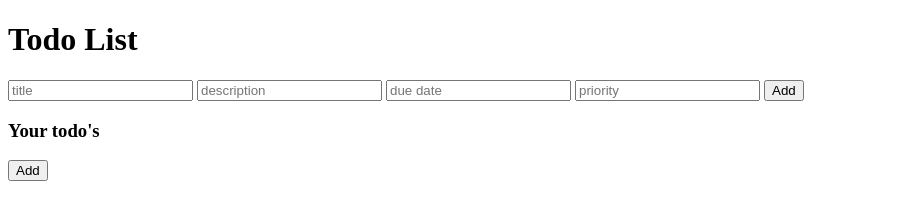
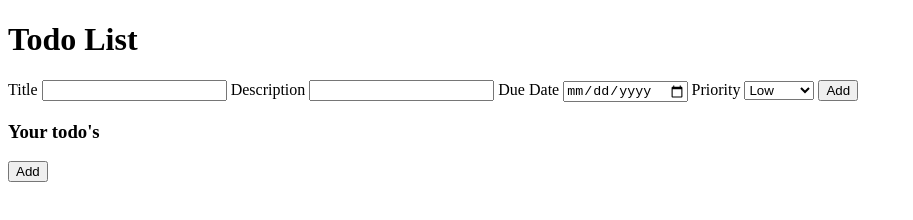
Before and after one commit to dmcg310/Todo-list, a plain HTML site: page index.html in a window 1280 px wide. Both pictures are taken after a click on the button "Add". Shown: the whole page, without its empty margins (0-913 px from the left). Drawn offline with Linux system fonts and the light colour scheme.

Commit message:
Modified: HTML and Todo logic

```diff
--- a/index.html
+++ b/index.html
@@ -11,10 +11,18 @@
     <div id="container">
       <div id="form-modal" style="display: none">
         <form id="form">
-          <input type="text" placeholder="title" id="title" />
-          <input type="text" placeholder="description" id="description" />
-          <input type="text" placeholder="due date" id="dueDate" />
-          <input type="text" placeholder="priority" id="priority" />
+          <label for="title">Title</label>
+          <input type="text" id="title" />
+          <label for="description">Description</label>
+          <input type="text" id="description" />
+          <label for="dueDate">Due Date</label>
+          <input type="date" id="dueDate" />
+          <label for="priority">Priority</label>
+          <select name="priority" id="priority">
+            <option value="Low">Low</option>
+            <option value="Medium">Medium</option>
+            <option value="High">High</option>
+          </select>
           <button type="submit" class="submitForm" id="submitBtn">Add</button>
         </form>
       </div>
--- a/main.js
+++ b/main.js
@@ -36,7 +36,7 @@ eval("__webpack_require__.r(__webpack_exports__);\n/* harmony export */ __webpac
   \*****************************/
 /***/ ((__unused_webpack_module, __webpack_exports__, __webpack_require__) => {
 
-eval("__webpack_require__.r(__webpack_exports__);\n/* harmony export */ __webpack_require__.d(__webpack_exports__, {\n/* harmony export */   \"displayTodos\": () => (/* binding */ displayTodos)\n/* harmony export */ });\nfunction displayTodos(todo) {\n  const todoList = document.getElementById(\"todo-list\");\n  let title = todo.title;\n  let description = todo.description;\n  let dueDate = todo.dueDate;\n  let priority = todo.priority;\n  todoList.innerHTML +=\n    \"<h3 class='todo-item'>\" +\n    title +\n    description +\n    dueDate +\n    priority +\n    \"</h3>\";\n  removeTodo();\n}\n\nfunction removeTodo() {\n  const todoList = document.getElementById(\"todo-list\");\n  todoList.addEventListener(\"click\", (e) => {\n    e.target.remove();\n  });\n}\n\n\n\n//# sourceURL=webpack://todo-list/./src/displayTodos.js?");
+eval("__webpack_require__.r(__webpack_exports__);\n/* harmony export */ __webpack_require__.d(__webpack_exports__, {\n/* harmony export */   \"displayTodos\": () => (/* binding */ displayTodos)\n/* harmony export */ });\nfunction displayTodos(todo) {\n  const todoList = document.getElementById(\"todo-list\");\n  let title = todo.title;\n  let description = todo.description;\n  let dueDate = todo.dueDate;\n  let priority = todo.priority;\n  console.log(title, description, priority, dueDate);\n  todoList.innerHTML +=\n    \"<h3 class='todo-item'>\" +\n    title +\n    \" \" +\n    description +\n    \" \" +\n    dueDate +\n    \" \" +\n    priority +\n    \" \" +\n    \"</h3>\";\n  removeTodo();\n}\n\nfunction removeTodo() {\n  const todoList = document.getElementById(\"todo-list\");\n  todoList.addEventListener(\"click\", (e) => {\n    e.target.remove();\n  });\n}\n\n\n\n//# sourceURL=webpack://todo-list/./src/displayTodos.js?");
 
 /***/ }),
 
@@ -66,7 +66,7 @@ eval("__webpack_require__.r(__webpack_exports__);\n/* harmony export */ __webpac
   \**************************/
 /***/ ((__unused_webpack_module, __webpack_exports__, __webpack_require__) => {
 
-eval("__webpack_require__.r(__webpack_exports__);\n/* harmony export */ __webpack_require__.d(__webpack_exports__, {\n/* harmony export */   \"arrayToSeperateValues\": () => (/* binding */ arrayToSeperateValues)\n/* harmony export */ });\n/* harmony import */ var _displayTodos_js__WEBPACK_IMPORTED_MODULE_0__ = __webpack_require__(/*! ./displayTodos.js */ \"./src/displayTodos.js\");\n\n\nfunction todoCreation(title, description, dueDate, priority) {\n  return {\n    title,\n    description,\n    dueDate,\n    priority,\n    createTodo() {\n      return title + \"\\n\" + description + \"\\n\" + dueDate + \"\\n\" + priority;\n    },\n  };\n}\n\nfunction arrayToSeperateValues(todoArray) {\n  let title = todoArray[0];\n  let description = todoArray[1];\n  let dueDate = todoArray[2];\n  let priority = todoArray[3];\n  let todo = todoCreation(title, description, dueDate, priority);\n  (0,_displayTodos_js__WEBPACK_IMPORTED_MODULE_0__.displayTodos)(todo);\n  todo = \"\";\n}\n\n\n\n\n//# sourceURL=webpack://todo-list/./src/todoLogic.js?");
+eval("__webpack_require__.r(__webpack_exports__);\n/* harmony export */ __webpack_require__.d(__webpack_exports__, {\n/* harmony export */   \"arrayToSeperateValues\": () => (/* binding */ arrayToSeperateValues)\n/* harmony export */ });\n/* harmony import */ var _displayTodos_js__WEBPACK_IMPORTED_MODULE_0__ = __webpack_require__(/*! ./displayTodos.js */ \"./src/displayTodos.js\");\n\n\nfunction todoCreation(title, description, dueDate, priority) {\n  return {\n    title,\n    description,\n    dueDate,\n    priority,\n    createTodo() {\n      return title + \"\\n\" + description + \"\\n\" + dueDate + \"\\n\" + priority;\n    },\n  };\n}\n\nfunction arrayToSeperateValues(todoArray) {\n  let title = todoArray[0];\n  let description = todoArray[1];\n  let dueDate = todoArray[2];\n  let priority = todoArray[3];\n  priority += \" Priority\";\n  let todo = todoCreation(title, description, dueDate, priority);\n  (0,_displayTodos_js__WEBPACK_IMPORTED_MODULE_0__.displayTodos)(todo);\n  todo = \"\";\n}\n\n\n\n\n//# sourceURL=webpack://todo-list/./src/todoLogic.js?");
 
 /***/ })
 
```
